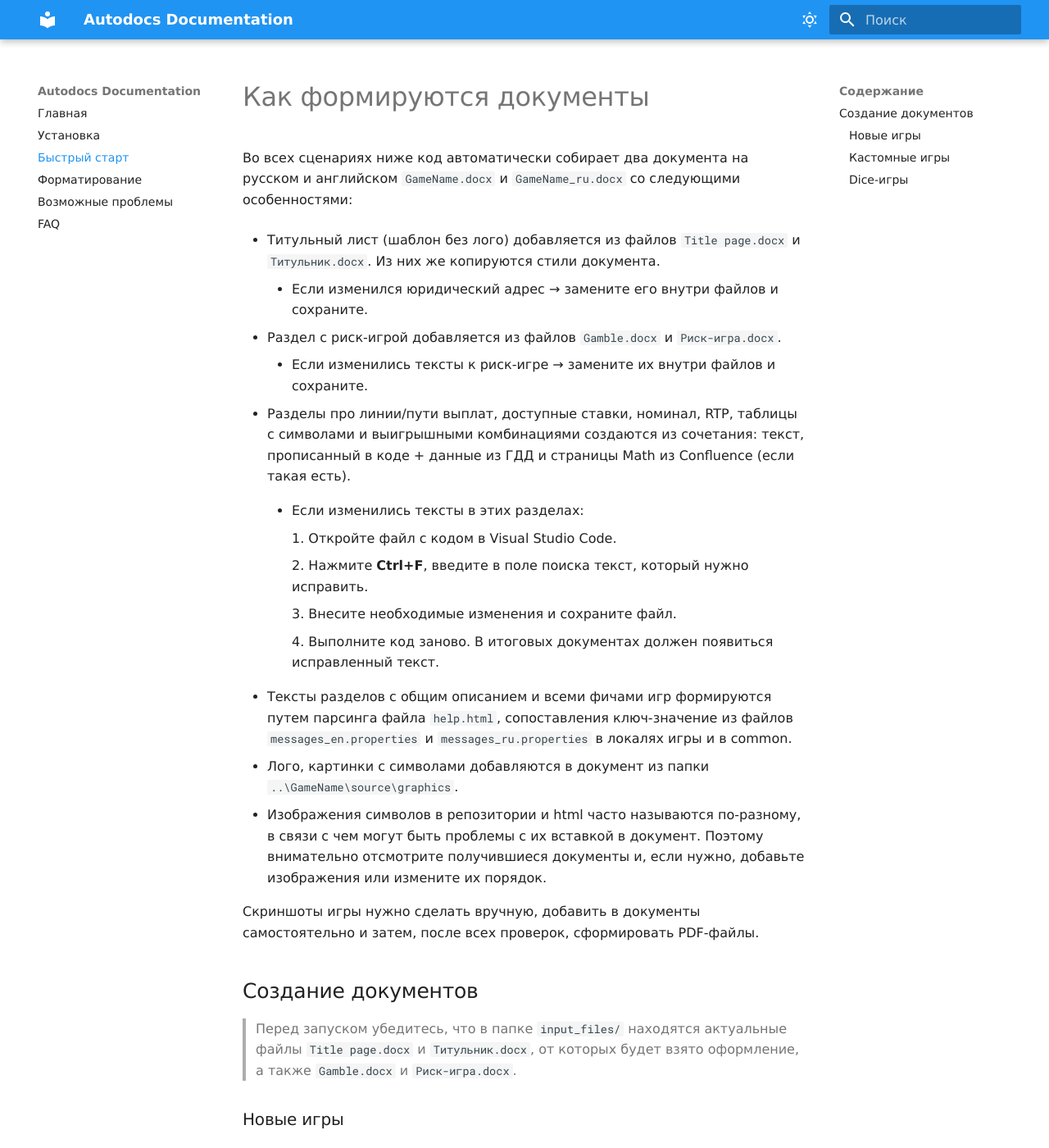
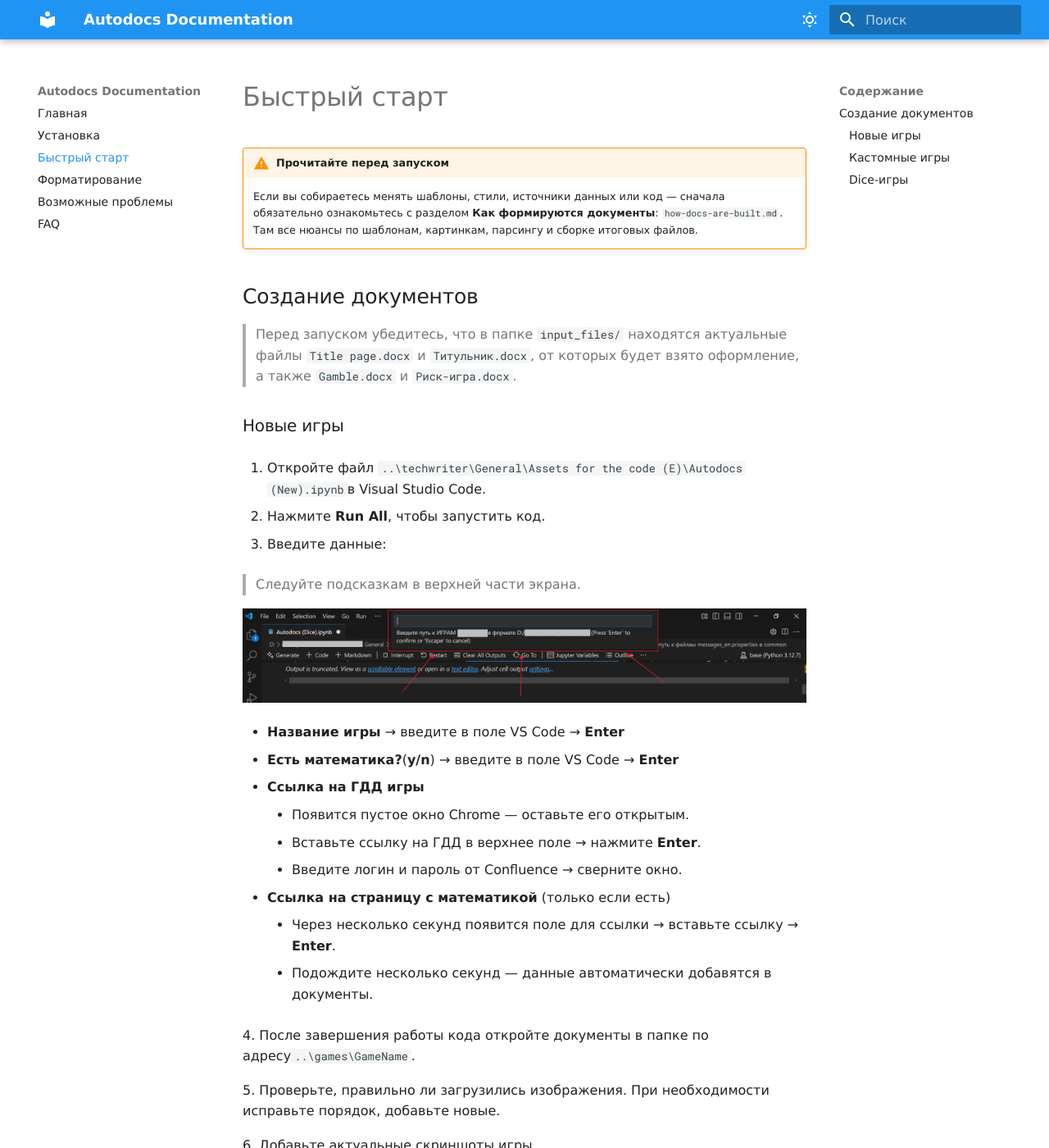
Before and after one commit to lopefre/Documentation, an MkDocs documentation site: the page built from docs/usage.md, in a window 1280 px wide and 1400 px high. Shown: the whole window at 82% size. Built offline with MkDocs 1.6.1 and Material for MkDocs 9.7.7, drawn with Linux system fonts in a browser that asks for light colours; some web fonts are replaced.

Commit message:
changed structure

```diff
--- a/docs/usage.md
+++ b/docs/usage.md
@@ -1,33 +1,5 @@
-
-# Как формируются документы
-Во всех сценариях ниже код автоматически собирает два документа на русском и английском `GameName.docx` и `GameName_ru.docx` со следующими особенностями:
-
-- Титульный лист (шаблон без лого) добавляется из файлов `Title page.docx` и `Титульник.docx`. Из них же копируются стили документа.
-
-    - Если изменился юридический адрес → замените его внутри файлов и сохраните.
-
-- Раздел с риск-игрой добавляется из файлов `Gamble.docx` и `Риск-игра.docx`.
-
-    - Если изменились тексты к риск-игре → замените их внутри файлов и сохраните.
-
-- Разделы про линии/пути выплат, доступные ставки, номинал, RTP, таблицы с символами и выигрышными комбинациями создаются из сочетания: текст, прописанный в коде + данные из ГДД и страницы Math из Confluence (если такая есть).
-
-    - Если изменились тексты в этих разделах:
-
-        1\. Откройте файл с кодом в Visual Studio Code.
-
-        2\. Нажмите **Ctrl+F**, введите в поле поиска текст, который нужно исправить.
-
-        3\. Внесите необходимые изменения и сохраните файл.
-
-        4\. Выполните код заново. В итоговых документах должен появиться исправленный текст.
-
-- Тексты разделов с общим описанием и всеми фичами игр формируются путем парсинга файла `help.html`, сопоставления ключ-значение из файлов `messages_en.properties` и `messages_ru.properties` в локалях игры и в common.
-
-- Лого, картинки с символами добавляются в документ из папки `..\GameName\source\graphics`.
-   - Изображения символов в репозитории и html часто называются по-разному, в связи с чем могут быть проблемы с их вставкой в документ. Поэтому внимательно отсмотрите получившиеся документы и, если нужно, добавьте изображения или измените их порядок.
-
-Скриншоты игры нужно сделать вручную, добавить в документы самостоятельно и затем, после всех проверок, сформировать PDF-файлы.
+!!! warning "Прочитайте перед запуском"
+    Если вы собираетесь менять шаблоны, стили, источники данных или код — сначала обязательно ознакомьтесь с разделом **Как формируются документы**: `how-docs-are-built.md`. Там все нюансы по шаблонам, картинкам, парсингу и сборке итоговых файлов.
 
 ## Создание документов
 
```
Also changed, not shown: docs/howitworks.md (added, +29 -0 lines).
